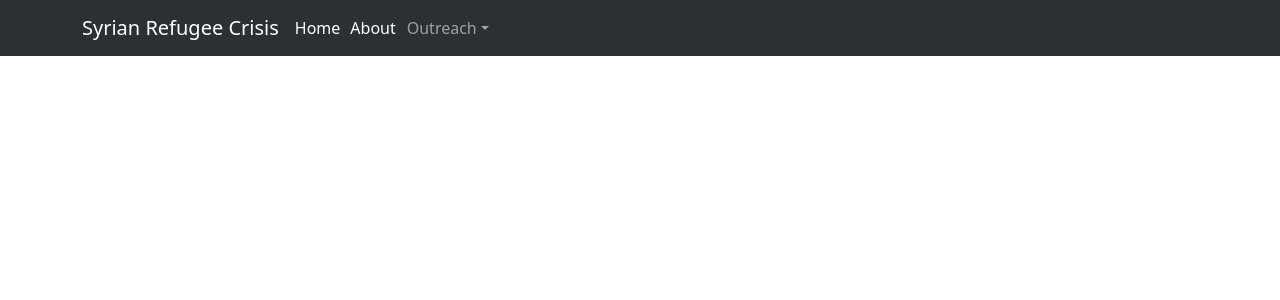
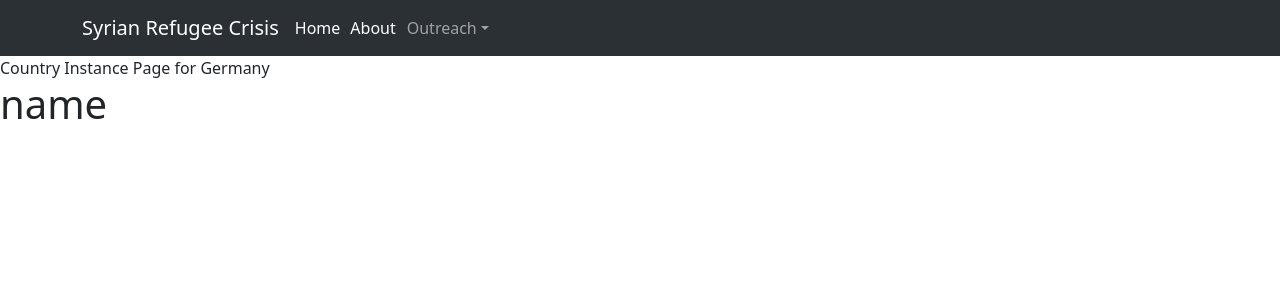
Before and after one commit to anishm31/Syrian-Refugee-Crisis, a React (Create React App) app: page /countries/Germany in a window 1280 px wide. Shown: the top 300 px of the page. Built offline with nearby package versions, Linux system fonts and the light colour scheme.

Commit message:
Added parameter routing for country instances

```diff
--- a/src/Components/CountryCard.js
+++ b/src/Components/CountryCard.js
@@ -2,6 +2,8 @@ import React from "react";
 import Card from "react-bootstrap/Card";
 import ListGroup from "react-bootstrap/esm/ListGroup";
 import Button from "react-bootstrap/Button";
+import { BrowserRouter as Router, Routes, Route, BrowserRouter, Link } from 'react-router-dom';
+
 
 function CountryCard(props) {
   return (
@@ -23,7 +25,13 @@ function CountryCard(props) {
         <ListGroup.Item>Number Rejected: {props.instance.attributes.num_apps_rejected.toLocaleString()}</ListGroup.Item>
       </ListGroup>
       <Card.Body>
-        <Button variant="outline-success">More Info</Button>{" "}
+        <Button variant="outline-success">
+          <Link
+            style={{ color: "black", textDecoration: "inherit"}}
+            to={"/countries/" + props.instance.country}>
+          More Info
+          </Link>
+        </Button>
       </Card.Body>
     </Card>
   );
--- /dev/null
+++ b/src/Components/CountryInstancePage.js
@@ -0,0 +1,19 @@
+import React from "react";
+import GenericInstancePage from "./GenericInstancePage";
+import countryData from "../model_data/country_db.json";
+import { Link, useParams } from 'react-router-dom';
+
+function CountryInstancePage() {
+    const params = useParams();
+    return (
+        <div>
+            Country Instance Page for {params.id}
+            <GenericInstancePage
+                instance="name"
+                instances={countryData}/>
+        </div>
+
+    );
+}
+
+export default CountryInstancePage;
--- /dev/null
+++ b/src/Components/GenericInstancePage.js
@@ -0,0 +1,13 @@
+import React from 'react';
+
+function GenericInstancePage(props) {
+    return (
+        <div className='instance-page'>
+            <header>
+                <h1>{(props.instance) ? props.instance : "General Instance"}</h1>
+            </header>
+        </div>
+    );
+}
+
+export default GenericInstancePage;
--- a/src/index.js
+++ b/src/index.js
@@ -11,6 +11,7 @@ import About from './Components/About.js';
 import CountryModelPage from './Components/CountryModelPage';
 import CharityModelPage from './Components/CharityModelPage';
 import NewsEventsModelPage from './Components/NewsEventsModelPage';
+import CountryInstancePage from './Components/CountryInstancePage';
 
 const root = ReactDOM.createRoot(document.getElementById('root'));
 root.render(
@@ -22,6 +23,7 @@ root.render(
         <Route exact path = "/" element ={<App />}/>
         <Route path = "/about" element ={<About />}/>
         <Route path = "/countries" element = {<CountryModelPage />}/>
+        <Route path = "/countries/:id" element = {<CountryInstancePage />}/>
         <Route path = "/charities" element = {<CharityModelPage />}/>
         <Route path = "/news-and-events" element = {<NewsEventsModelPage />}/>
     </Routes>
```
Lines whose indentation alone changed are shown as unchanged.
